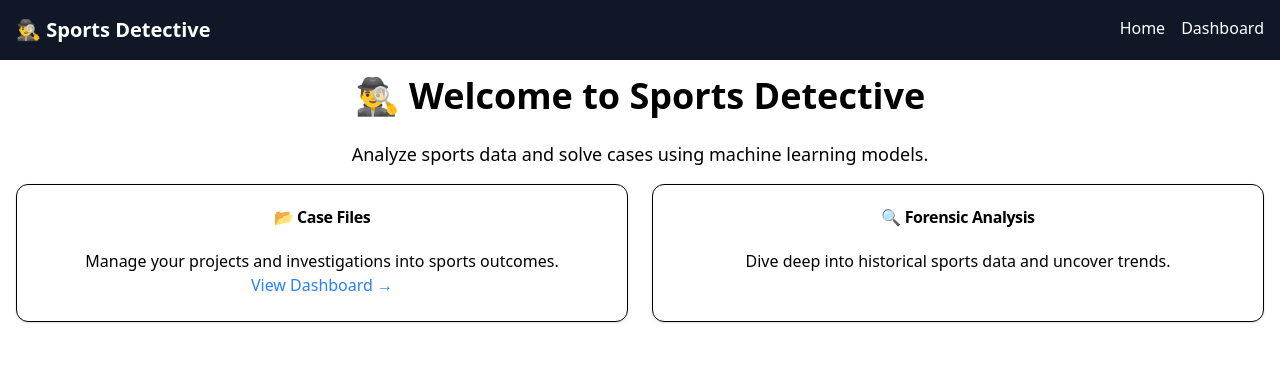
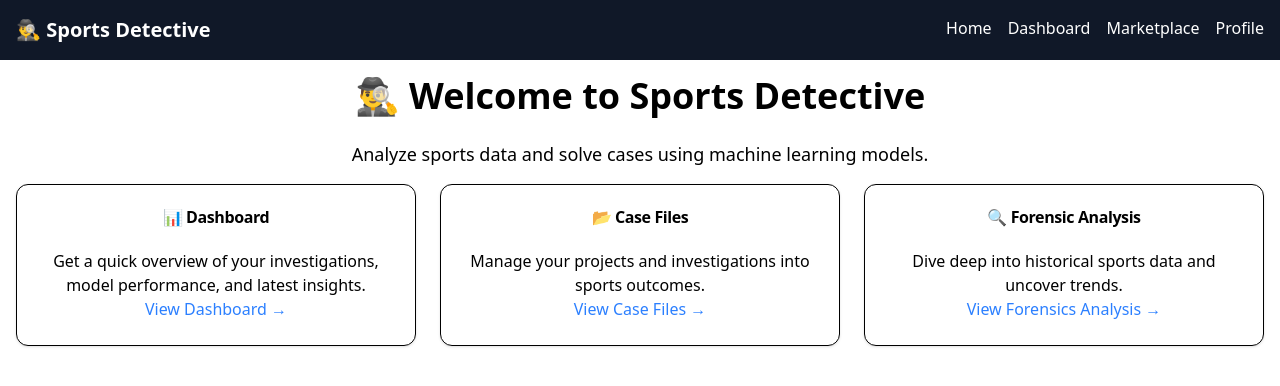
Before and after one commit to R-Daneel0livaw/sports-detective, a React (Vite) app: page / in a window 1280 px wide. Shown: the top 386 px of the page. Built offline with nearby package versions, Linux system fonts and the light colour scheme.

Commit message:
Add more initial pages and setup beginning routing

```diff
--- a/index.html
+++ b/index.html
@@ -4,7 +4,7 @@
     <meta charset="UTF-8" />
     <link rel="icon" type="image/svg+xml" href="/vite.svg" />
     <meta name="viewport" content="width=device-width, initial-scale=1.0" />
-    <title>Vite + React + TS</title>
+    <title>Sports Detective</title>
   </head>
 
   <body>
--- a/src/App.tsx
+++ b/src/App.tsx
@@ -2,6 +2,10 @@ import { BrowserRouter as Router, Routes, Route } from "react-router-dom";
 import Home from "./pages/Home";
 import Dashboard from "./pages/Dashboard";
 import Navbar from "./components/Navbar";
+import CaseFiles from './pages/CaseFiles';
+import ForensicAnalysis from './pages/ForensicAnalysis';
+import Profile from './pages/Profile';
+import Marketplace from './pages/Marketplace';
 
 export default function App() {
   return (
@@ -10,7 +14,11 @@ export default function App() {
       <div className="container mx-auto p-4">
         <Routes>
           <Route path="/" element={<Home />} />
+          <Route path="/casefiles" element={<CaseFiles />} />
+          <Route path="/forensicanalysis" element={<ForensicAnalysis />} />
           <Route path="/dashboard" element={<Dashboard />} />
+          <Route path="/marketplace" element={<Marketplace />} />
+          <Route path="/profile" element={<Profile />} />
         </Routes>
       </div>
     </Router>
--- a/src/components/Navbar.tsx
+++ b/src/components/Navbar.tsx
@@ -8,6 +8,8 @@ export default function Navbar() {
         <div className="space-x-4">
           <Link to="/" className="hover:text-gray-300">Home</Link>
           <Link to="/dashboard" className="hover:text-gray-300">Dashboard</Link>
+          <Link to="/marketplace" className="hover:text-gray-300">Marketplace</Link>
+          <Link to="/profile" className="hover:text-gray-300">Profile</Link>
         </div>
       </div>
     </nav>
--- /dev/null
+++ b/src/pages/CaseFiles.tsx
@@ -0,0 +1,7 @@
+export default function CaseFiles() {
+  return (
+    <div className="text-center">
+      <h1 className="text-4xl font-bold mb-6">Case Files</h1>
+    </div>
+  );
+}
--- /dev/null
+++ b/src/pages/ForensicAnalysis.tsx
@@ -0,0 +1,7 @@
+export default function ForensicAnalysis() {
+  return (
+    <div className="text-center">
+      <h1 className="text-4xl font-bold mb-6">Forensic Analysis</h1>
+    </div>
+  );
+}
--- /dev/null
+++ b/src/pages/Hiscores.tsx
@@ -0,0 +1,7 @@
+export default function Hiscores() {
+  return (
+    <div className="text-center">
+      <h1 className="text-4xl font-bold mb-6">Hiscores</h1>
+    </div>
+  );
+}
--- a/src/pages/Home.tsx
+++ b/src/pages/Home.tsx
@@ -7,7 +7,18 @@ export default function Home() {
       <h1 className="text-4xl font-bold mb-6">🕵️‍♂️ Welcome to Sports Detective</h1>
       <p className="text-lg mb-4">Analyze sports data and solve cases using machine learning models.</p>
 
-      <div className="grid grid-cols-1 md:grid-cols-2 gap-6">
+      <div className="grid grid-cols-1 md:grid-cols-3 gap-6">
+        <Card>
+          <CardHeader>
+            <CardTitle>📊 Dashboard</CardTitle>
+          </CardHeader>
+          <CardContent>
+            Get a quick overview of your investigations, model performance, and latest insights.
+            <br />
+            <Link to="/dashboard" className="text-blue-500">View Dashboard →</Link>
+          </CardContent>
+        </Card>
+
         <Card>
           <CardHeader>
             <CardTitle>📂 Case Files</CardTitle>
@@ -15,7 +26,7 @@ export default function Home() {
           <CardContent>
             Manage your projects and investigations into sports outcomes.
             <br />
-            <Link to="/dashboard" className="text-blue-500">View Dashboard →</Link>
+            <Link to="/casefiles" className="text-blue-500">View Case Files →</Link>
           </CardContent>
         </Card>
 
@@ -25,6 +36,8 @@ export default function Home() {
           </CardHeader>
           <CardContent>
             Dive deep into historical sports data and uncover trends.
+            <br />
+            <Link to="/forensicanalysis" className="text-blue-500">View Forensics Analysis →</Link>
           </CardContent>
         </Card>
       </div>
--- /dev/null
+++ b/src/pages/Marketplace.tsx
@@ -0,0 +1,7 @@
+export default function Marketplace() {
+  return (
+    <div className="text-center">
+      <h1 className="text-4xl font-bold mb-6">Marketplace</h1>
+    </div>
+  );
+}
--- /dev/null
+++ b/src/pages/Profile.tsx
@@ -0,0 +1,7 @@
+export default function Profile() {
+  return (
+    <div className="text-center">
+      <h1 className="text-4xl font-bold mb-6">Profile</h1>
+    </div>
+  );
+}
```
